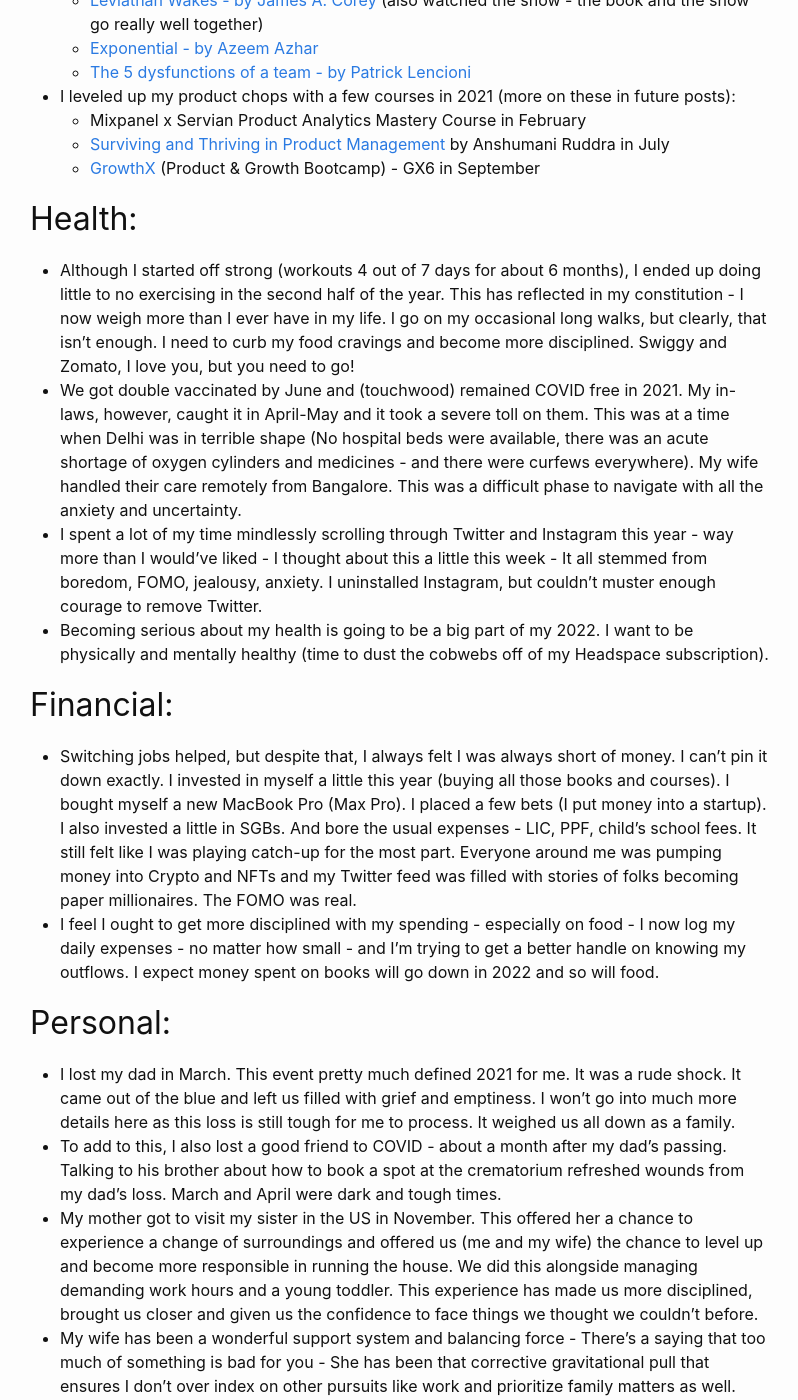
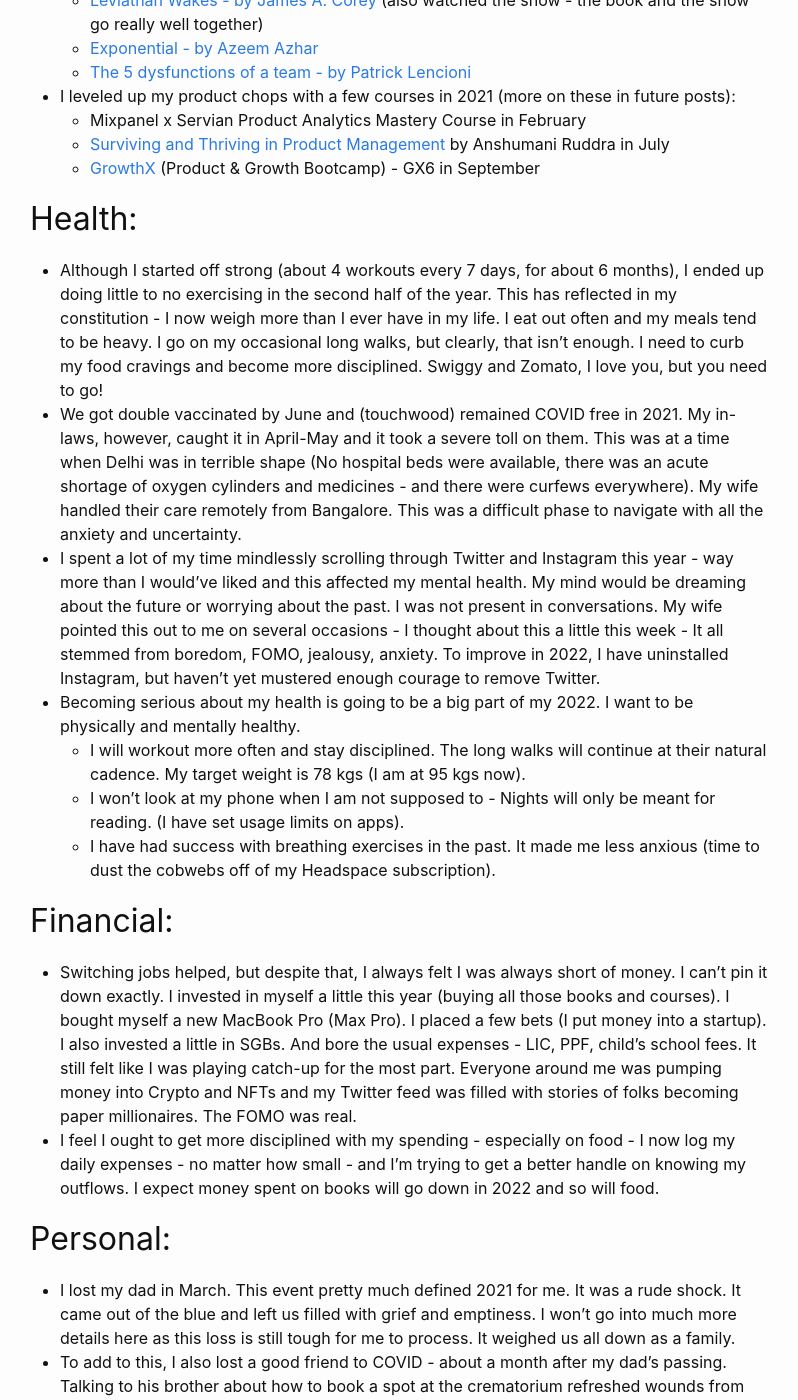
Before and after one commit to neerajhirani/neerajhirani.github.io, a Jekyll site: the page built from _posts/2021-12-31-reflections-from-2021.markdown, in a window 1280 px wide and 1400 px high, scrolled down 728 px. Shown: the whole window, without its empty margins (240-1038 px from the left). Built offline with Jekyll 4.4.1, drawn with Linux system fonts in a browser that asks for light colours; some of the changed text lies outside the part shown.

Commit message:
Minor edits

```diff
--- a/_posts/2021-12-31-reflections-from-2021.markdown
+++ b/_posts/2021-12-31-reflections-from-2021.markdown
@@ -26,10 +26,13 @@
 
 ## Health:
 
-- Although I started off strong (workouts 4 out of 7 days for about 6 months), I ended up doing little to no exercising in the second half of the year. This has reflected in my constitution - I now weigh more than I ever have in my life. I go on my occasional long walks, but clearly, that isn’t enough. I need to curb my food cravings and become more disciplined. Swiggy and Zomato, I love you, but you need to go!
+- Although I started off strong (about 4 workouts every 7 days, for about 6 months), I ended up doing little to no exercising in the second half of the year. This has reflected in my constitution - I now weigh more than I ever have in my life. I eat out often and my meals tend to be heavy. I go on my occasional long walks, but clearly, that isn’t enough. I need to curb my food cravings and become more disciplined. Swiggy and Zomato, I love you, but you need to go!
 - We got double vaccinated by June and (touchwood) remained COVID free in 2021. My in-laws, however, caught it in April-May and it took a severe toll on them. This was at a time when Delhi was in terrible shape (No hospital beds were available, there was an acute shortage of oxygen cylinders and medicines - and there were curfews everywhere). My wife handled their care remotely from Bangalore. This was a difficult phase to navigate with all the anxiety and uncertainty.
-- I spent a lot of my time mindlessly scrolling through Twitter and Instagram this year - way more than I would’ve liked - I thought about this a little this week - It all stemmed from boredom, FOMO, jealousy, anxiety. I uninstalled Instagram, but couldn’t muster enough courage to remove Twitter.
-- Becoming serious about my health is going to be a big part of my 2022. I want to be physically and mentally healthy (time to dust the cobwebs off of my Headspace subscription).
+- I spent a lot of my time mindlessly scrolling through Twitter and Instagram this year - way more than I would’ve liked and this affected my mental health. My mind would be dreaming about the future or worrying about the past. I was not present in conversations. My wife pointed this out to me on several occasions - I thought about this a little this week - It all stemmed from boredom, FOMO, jealousy, anxiety. To improve in 2022, I have uninstalled Instagram, but haven't yet mustered enough courage to remove Twitter.
+- Becoming serious about my health is going to be a big part of my 2022. I want to be physically and mentally healthy.
+  - I will workout more often and stay disciplined. The long walks will continue at their natural cadence. My target weight is 78 kgs (I am at 95 kgs now).
+  - I won't look at my phone when I am not supposed to - Nights will only be meant for reading. (I have set usage limits on apps).
+  - I have had success with breathing exercises in the past. It made me less anxious (time to dust the cobwebs off of my Headspace subscription).
 
 ## Financial:
 
@@ -44,4 +47,6 @@
 - My wife has been a wonderful support system and balancing force - There’s a saying that too much of something is bad for you - She has been that corrective gravitational pull that ensures I don’t over index on other pursuits like work and prioritize family matters as well. She’s also been very supportive and courageous. I don’t vocalize this enough. In 2022, I will appreciate her more for the wonderful person that she is
 - My daughter has been a great teacher. She is teaching me how to be more patient and giving - She gives her love so abundantly to me, even when I am short on patience. We have been bonding over Avengers. I love her dearly. In 2022, I will be more patient and more kind to her.
 - My mother has always been my rock, but this March, I saw her at her most vulnerable. As she gets older, I want to be the support she has been to me. In 2022, I will spend more time with her. I will take more photographs with her and shoot selfie videos of us saying silly nothings.
-- I did a terrible job of keeping in touch with my friends in 2021. I forgot birthdays and came across as self-absorbed. Most of my friends no longer live in Bangalore. I will be more deliberate in reaching out to them. I will try to be a better friend in 2022.
+- I did a terrible job of keeping in touch with my friends in 2021. I forgot birthdays, hardly met any friends and didn't really keep tabs on them. 2021 was a difficult year for most. I came across as self-absorbed. I will be more deliberate in reaching out to them. I will try to be a better friend in 2022.
+
+No matter how hard this last year has been, here we are. With another chance. For this, I have nothing but gratitude. I am beginning again with new hopes, renewed energy and aspirations, and I hope _you_ do so too. May 2022 be your best year yet. Happy New Year!
```
Also changed, not shown: 1 other file.
